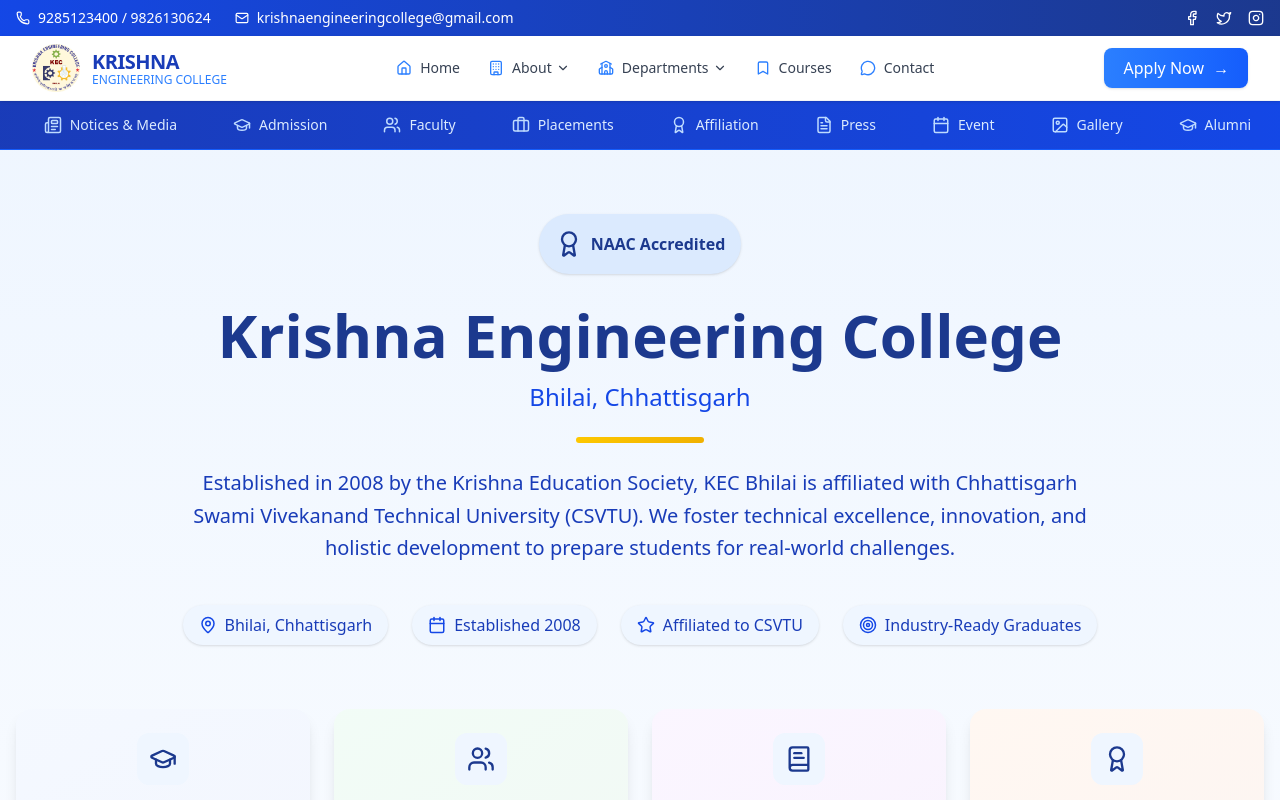
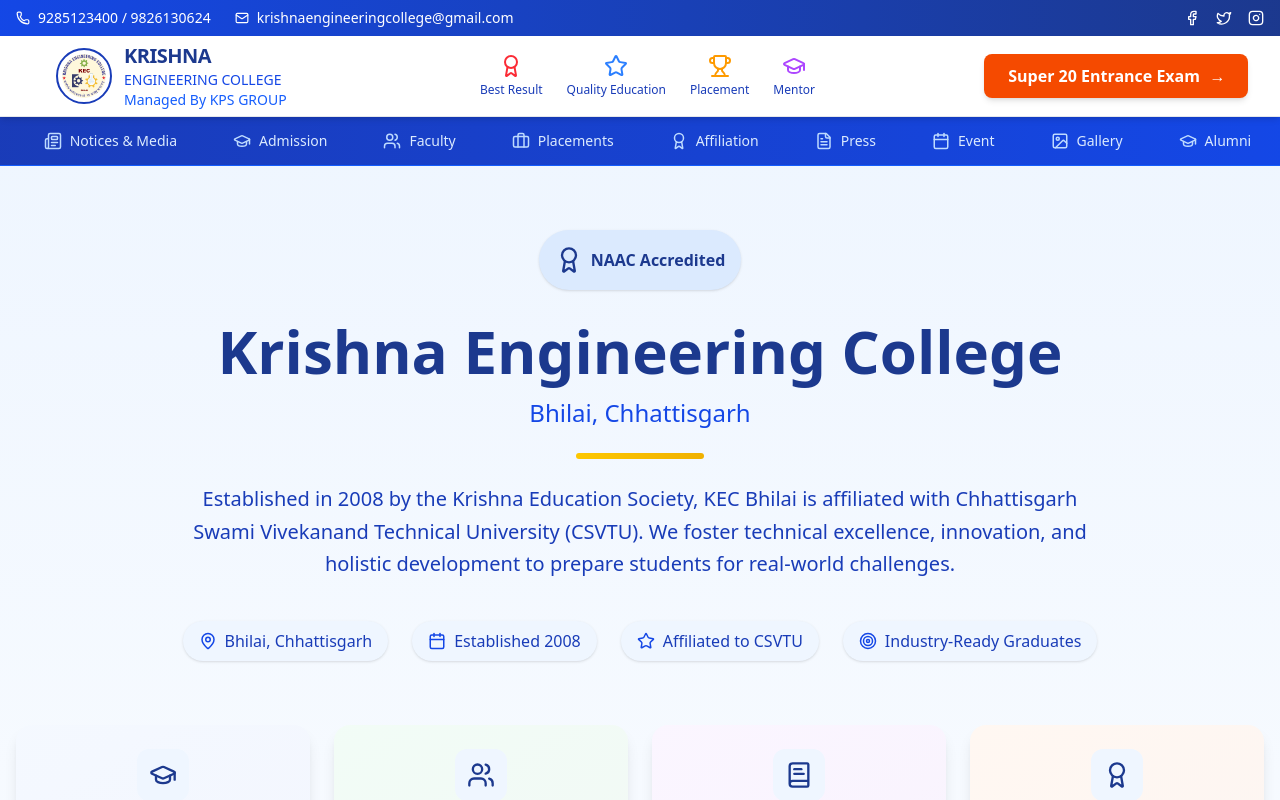
Before and after one commit to Shiv0717/college, a React (Vite) app: page /about in a window 1280 px wide. Shown: the top 800 px of the page. Built offline with nearby package versions, Linux system fonts and the light colour scheme.

Commit message:
Update project files

```diff
--- a/src/components/AboutSection.jsx
+++ b/src/components/AboutSection.jsx
@@ -186,11 +186,7 @@
                 for successful careers.
               </p>
 
-              <p className="text-gray-700 mb-6 leading-relaxed">
-                Our state-of-the-art infrastructure, experienced faculty, and
-                industry partnerships create an environment where students can
-                thrive academically and personally.
-              </p>
+
             </div>
 
             <motion.div
--- a/src/components/AchievementsMarquee.jsx
+++ b/src/components/AchievementsMarquee.jsx
@@ -1,5 +1,6 @@
 import React from "react";
 import Marquee from "react-fast-marquee";
+import CountUp from "react-countup";
 import {
   Trophy,
   Award,
@@ -14,9 +15,8 @@
   Bookmark,
   Heart,
   MapPin,
-  TrendingUp
+  TrendingUp,
 } from "lucide-react";
-
 
 const achievements = [
   { icon: <Building className="w-6 h-6 text-indigo-600" />, text: "AICTE Approved College" },
@@ -24,15 +24,14 @@
   { icon: <Briefcase className="w-6 h-6 text-blue-500" />, text: "Top Firm Placements" },
   { icon: <Users className="w-6 h-6 text-green-500" />, text: "120 CSE Seats" },
   { icon: <Trophy className="w-6 h-6 text-yellow-500" />, text: "₹10 LPA Placements" },
-    { icon: <MapPin className="w-6 h-6 text-red-500" />, text: "Bhilai Junwani Campus" }
+  { icon: <MapPin className="w-6 h-6 text-red-500" />, text: "Bhilai Junwani Campus" },
 ];
 
-
 const stats = [
-  { value: "240+", label: "Total B.Tech Seats", icon: <BookOpen className="w-8 h-8" /> },
-  { value: "₹6 LPA", label: "Avg Placement Package", icon: <TrendingUp className="w-8 h-8" /> },
-  { value: "80-99%", label: "Placement Rate", icon: <Users className="w-8 h-8" /> },
-  { value: "5 acres", label: "Campus Area", icon: <Building className="w-8 h-8" /> }
+  { value: 240, suffix: "+", label: "Total B.Tech Seats", icon: <BookOpen className="w-8 h-8" />, color: "text-blue-600" },
+  { value: 6, prefix: "₹", suffix: " LPA", label: "Avg Placement Package", icon: <TrendingUp className="w-8 h-8" />, color: "text-green-600" },
+  { value: 99, suffix: "%", label: "Placement Rate", icon: <Users className="w-8 h-8" />, color: "text-yellow-600" },
+  { value: 5, suffix: " acres", label: "Campus Area", icon: <Building className="w-8 h-8" />, color: "text-purple-600" },
 ];
 
 const Pill = ({ icon, text }) => (
@@ -44,14 +43,16 @@
   </div>
 );
 
-const StatCard = ({ value, label, icon }) => (
+const StatCard = ({ value, suffix, prefix, label, icon, color }) => (
   <div className="bg-gradient-to-br from-white to-blue-50 rounded-xl p-6 text-center border border-blue-100 hover:shadow-lg transition-all duration-300 hover:-translate-y-1 group">
     <div className="flex justify-center mb-3">
       <div className="p-2 rounded-full bg-blue-100 text-blue-700 group-hover:scale-110 transition-transform">
         {icon}
       </div>
     </div>
-    <div className="text-3xl font-bold text-blue-900 mb-1">{value}</div>
+    <div className={`text-3xl font-bold mb-1 ${color}`}>
+      <CountUp end={value} duration={2} prefix={prefix || ""} suffix={suffix || ""} />
+    </div>
     <div className="text-sm font-medium text-gray-600">{label}</div>
   </div>
 );
@@ -59,8 +60,6 @@
 const AchievementsMarquee = () => {
   return (
     <section className="w-full py-16 bg-gradient-to-b from-blue-50 to-white relative overflow-hidden">
-
-
       <div className="max-w-7xl mx-auto px-6 relative z-10">
         {/* Heading */}
         <div className="text-center mb-12">
@@ -91,13 +90,16 @@
         </div>
 
         {/* Stats Section */}
-        <div className="grid grid-cols-2 md:grid-cols-2 lg:grid-cols-4 gap-3 lg:gap-6  mt-12">
+        <div className="grid grid-cols-2 md:grid-cols-2 lg:grid-cols-4 gap-3 lg:gap-6 mt-12">
           {stats.map((stat, index) => (
             <StatCard
               key={index}
               value={stat.value}
               label={stat.label}
+              suffix={stat.suffix}
+              prefix={stat.prefix}
               icon={stat.icon}
+              color={stat.color}
             />
           ))}
         </div>
--- a/src/components/Navbar.jsx
+++ b/src/components/Navbar.jsx
@@ -5,20 +5,25 @@
 import {
   Menu,
   X,
-  GraduationCap,
   Users,
   Phone,
   ChevronDown,
   Home,
   BookOpen,
-  Briefcase,
-  School,
-  Bookmark,
-  MessageCircle,
+  Trophy,
+  Award,
+  Star,
+  GraduationCap,
   Building,
-  Target,
-  Heart,
 } from "lucide-react";
+
+const affiliations = [
+  { Icon: Award, label: "Best Result", color: "text-red-500" },
+  { Icon: Star, label: "Quality Education", color: "text-blue-500" },
+  { Icon: Trophy, label: "Placement", color: "text-amber-500" },
+  { Icon: GraduationCap, label: "Mentor", color: "text-purple-500" },
+
+];
 
 const Navbar = () => {
   const [isOpen, setIsOpen] = useState(false);
@@ -29,12 +34,12 @@
     {
       name: "Home",
       path: "/",
-      icon: <Home className="w-4 h-4" />
+      icon: <Home className="w-4 h-4" />,
     },
     {
       name: "About",
       path: "/about",
-      icon: <Building className="w-4 h-4" />,
+      icon: <Users className="w-4 h-4" />,
       dropdown: [
         { name: "About College", path: "/about" },
         { name: "Principal's Message", path: "/principal" },
@@ -48,7 +53,7 @@
     {
       name: "Departments",
       path: "/departments",
-      icon: <School className="w-4 h-4" />,
+      icon: <BookOpen className="w-4 h-4" />,
       dropdown: [
         { name: "Computer Science", path: "/departments/cse" },
         { name: "Mechanical Engineering", path: "/departments/mech" },
@@ -59,12 +64,12 @@
     {
       name: "Courses",
       path: "/courses",
-      icon: <Bookmark className="w-4 h-4" />
+      icon: <BookOpen className="w-4 h-4" />,
     },
     {
       name: "Contact",
       path: "/contact",
-      icon: <MessageCircle className="w-4 h-4" />
+      icon: <Phone className="w-4 h-4" />,
     },
   ];
 
@@ -74,118 +79,77 @@
   };
 
   return (
-    <nav className="bg-white text-gray-700 shadow-sm sticky top-0 z-50 border-b border-gray-100">
-      <div className="container mx-auto px-4 sm:px-6 lg:px-8">
-        <div className="flex items-center justify-between h-16">
-          {/* Logo */}
+    <nav className="bg-white text-blue-900 shadow-md sticky top-0 z-50 border-b border-gray-200">
+      <div className="max-w-7xl mx-auto px-4 sm:px-6 lg:px-8">
+        {/* Main navigation bar */}
+        <div className="flex items-center justify-between h-16 md:h-20">
+          {/* Logo Section */}
           <motion.div
   initial={{ opacity: 0, x: -20 }}
   animate={{ opacity: 1, x: 0 }}
   transition={{ duration: 0.5 }}
-            className="flex items-center space-x-3"
+  className="flex items-center space-x-3 px-4 py-2 md:px-6 md:py-4"
 >
-            <div className="flex items-center">
-              <div className="w-10 h-10 lg:w-12 lg:h-12 mr-3 bg-gradient-to-br from-blue-400 to-blue-600 rounded-xl flex items-center justify-center ">
-                <img src="/images/2025-08-27 19.10.46.jpg"></img>
+  <div className="flex-shrink-0">
+    <img
+      src="/images/2025-08-27 19.10.46.jpg"
+      className="w-12 h-12 md:w-14 md:h-14 rounded-full border-2 border-blue-800 p-1 object-cover"
+      alt="College Logo"
+    />
   </div>
   <div className="flex flex-col">
-                <span className="font-bold text-xl tracking-tight text-blue-800">KRISHNA</span>
-                <span className="text-xs text-blue-500 -mt-1">ENGINEERING COLLEGE</span>
-              </div>
+    <span className="font-bold text-lg md:text-xl tracking-tight">KRISHNA</span>
+    <span className="text-xs text-blue-700 md:text-sm">ENGINEERING COLLEGE</span>
+    <span className="text-xs text-blue-600 font-medium md:text-sm">Managed By KPS GROUP</span>
   </div>
 </motion.div>
 
-          {/* Desktop Nav */}
-          <div className="hidden md:flex space-x-1">
-            {navItems.map((item, index) => (
+          {/* Affiliations for Desktop */}
+          <div className="hidden lg:flex items-center space-x-6">
+            {affiliations.map(({ Icon, label, color }, index) => (
               <motion.div
-                key={item.name}
-                initial={{ opacity: 0, y: -10 }}
-                animate={{ opacity: 1, y: 0 }}
-                transition={{ duration: 0.3, delay: index * 0.1 }}
-                className="relative"
-                onMouseEnter={() => item.dropdown && setActiveDropdown(item.name)}
-                onMouseLeave={() => setActiveDropdown(null)}
+                key={index}
+                whileHover={{ scale: 1.05, y: -2 }}
+                className="flex flex-col items-center text-center group"
               >
-                <Link
-                  to={item.path}
-                  className="flex items-center px-3 py-2 text-sm font-medium rounded-lg transition-all duration-300 group relative"
-                >
-                  <span className="mr-2 text-blue-500 group-hover:text-blue-600 transition-colors">
-                    {item.icon}
+                <div className="relative">
+                  <Icon className={`h-6 w-6 ${color} group-hover:scale-110 transition-transform`} />
+                  <div className="absolute -inset-2 bg-blue-100 rounded-full opacity-0 group-hover:opacity-100 transition-opacity -z-10"></div>
+                </div>
+                <span className="text-xs text-blue-800 mt-1 font-medium whitespace-nowrap">
+                  {label}
                 </span>
-                  <span className="flex items-center gap-1 group-hover:text-blue-600 transition-colors">
-                    {item.name}
-                    {item.dropdown && (
-                      <motion.span
-                        animate={{ rotate: activeDropdown === item.name ? 180 : 0 }}
-                        transition={{ duration: 0.2 }}
-                      >
-                        <ChevronDown size={14} />
-                      </motion.span>
-                    )}
-                  </span>
-
-                  {/* Hover indicator */}
-                  <motion.div
-                    className="absolute bottom-0 left-0 w-full h-0.5 bg-blue-400"
-                    initial={{ scaleX: 0 }}
-                    whileHover={{ scaleX: 1 }}
-                    transition={{ duration: 0.2 }}
-                  />
-                </Link>
-
-                {/* Dropdown */}
-                <AnimatePresence>
-                  {activeDropdown === item.name && item.dropdown && (
-                    <motion.div
-                      initial={{ opacity: 0, y: 10 }}
-                      animate={{ opacity: 1, y: 0 }}
-                      exit={{ opacity: 0, y: 10 }}
-                      transition={{ duration: 0.2 }}
-                      className="absolute left-0 mt-1 w-56 bg-white text-gray-700 rounded-lg shadow-lg z-50 overflow-hidden border border-gray-100"
-                      onMouseEnter={() => setActiveDropdown(item.name)}
-                      onMouseLeave={() => setActiveDropdown(null)}
-                    >
-                      {item.dropdown.map((drop, i) => (
-                        <Link
-                          key={i}
-                          to={drop.path}
-                          className="block px-4 py-3 text-sm hover:bg-blue-50 hover:text-blue-600 transition-colors border-b border-gray-100 last:border-b-0"
-                        >
-                          {drop.name}
-                        </Link>
-                      ))}
-                    </motion.div>
-                  )}
-                </AnimatePresence>
               </motion.div>
             ))}
           </div>
 
-          {/* Apply Now Button */}
+          {/* Apply Now Button for Desktop */}
           <motion.div
             initial={{ opacity: 0, scale: 0.9 }}
             animate={{ opacity: 1, scale: 1 }}
             transition={{ duration: 0.5, delay: 0.2 }}
             className="hidden md:block"
           >
-            <motion.button
+           <motion.a
+  href="https://timer.addonforge.com/timer/1FAIpQLSeGCSTjQ1NPp99s8btnvjuJd8e_k8vPQWm5oQEHYNfmjCWHhA"
+  target="_blank"
+  rel="noopener noreferrer"
   whileHover={{
     scale: 1.05,
-                boxShadow: "0 5px 15px -3px rgba(66, 153, 225, 0.3)",
+    boxShadow: "0 8px 20px -5px rgba(234, 88, 12, 0.5)", // orange shadow
   }}
   whileTap={{ scale: 0.95 }}
-              className="bg-gradient-to-r from-blue-500 to-blue-600 text-white font-medium px-5 py-2 rounded-lg shadow-sm hover:shadow-md transition-all duration-300 flex items-center space-x-2"
+  className="bg-orange-600 text-white font-bold px-6 py-2.5 rounded-lg shadow-md hover:bg-orange-500 transition-colors duration-300 flex items-center space-x-2"
 >
-              <span><Link to={'/admission'}>Apply Now</Link></span>
+  <span>Super 20 Entrance Exam</span>
   <motion.span
-                animate={{ x: [0, 3, 0] }}
+    animate={{ x: [0, 4, 0] }}
     transition={{ repeat: Infinity, duration: 1.5 }}
   >
     →
   </motion.span>
-            </motion.button>
+</motion.a>
+
           </motion.div>
 
           {/* Mobile menu button */}
@@ -193,13 +157,16 @@
             <motion.button
               whileTap={{ scale: 0.9 }}
               onClick={toggleMenu}
-              className="inline-flex items-center justify-center p-2 rounded-md text-blue-600 hover:bg-blue-50 transition-colors"
+              className="inline-flex items-center justify-center p-2 rounded-md text-blue-900 hover:bg-blue-50 transition-colors"
               aria-label="Toggle menu"
             >
-              {isOpen ? <X className="h-5 w-5" /> : <Menu className="h-5 w-5" />}
+              {isOpen ? <X className="h-6 w-6" /> : <Menu className="h-6 w-6" />}
             </motion.button>
           </div>
         </div>
+
+
+
       </div>
 
       {/* Mobile Menu */}
@@ -210,18 +177,47 @@
             animate={{ opacity: 1, height: "auto" }}
             exit={{ opacity: 0, height: 0 }}
             transition={{ duration: 0.3 }}
-            className="md:hidden bg-white shadow-xl overflow-hidden border-t border-gray-100"
+            className="md:hidden bg-white shadow-xl overflow-hidden border-t border-gray-200"
           >
             <div className="px-2 pt-2 pb-4 space-y-1">
+              {/* Mobile Affiliations */}
+              <div className="px-3 py-4 border-b border-gray-200">
+                <h3 className="text-sm font-semibold text-blue-800 mb-3 text-center">
+                  RECOGNITIONS & AWARDS
+                </h3>
+                <div className="grid grid-cols-2 gap-3">
+                  {affiliations.map(({ Icon, label, color }, index) => (
+                    <motion.div
+                      key={index}
+                      initial={{ opacity: 0, scale: 0.8 }}
+                      animate={{ opacity: 1, scale: 1 }}
+                      transition={{ delay: index * 0.1 }}
+                      className="flex flex-col items-center p-3 bg-blue-50 rounded-lg border border-blue-100"
+                    >
+                      <Icon className={`h-6 w-6 ${color} mb-1`} />
+                      <span className="text-xs text-blue-800 text-center font-medium">
+                        {label}
+                      </span>
+                    </motion.div>
+                  ))}
+                </div>
+              </div>
+
               {navItems.map((item, index) => (
                 <div key={index} className="border-b border-gray-100 last:border-b-0">
                   <div
-                    className="flex items-center justify-between px-3 py-3 text-base font-medium rounded-lg text-gray-700 hover:bg-blue-50 transition-colors"
-                    onClick={() => item.dropdown ? toggleMobileDropdown(item.name) : setIsOpen(false)}
+                    className="flex items-center justify-between px-3 py-3 text-base font-medium rounded-lg text-blue-900 hover:bg-blue-50 transition-colors"
+                    onClick={() =>
+                      item.dropdown ? toggleMobileDropdown(item.name) : setIsOpen(false)
+                    }
                   >
                     <div className="flex items-center">
-                      <span className="mr-3 text-blue-500">{item.icon}</span>
-                      <Link to={item.path} onClick={() => !item.dropdown && setIsOpen(false)}>
+                      <span className="mr-3">{item.icon}</span>
+                      <Link
+                        to={item.path}
+                        onClick={() => !item.dropdown && setIsOpen(false)}
+                        className="font-medium"
+                      >
                         {item.name}
                       </Link>
                     </div>
@@ -229,9 +225,8 @@
                       <motion.span
                         animate={{ rotate: mobileDropdown === item.name ? 180 : 0 }}
                         transition={{ duration: 0.2 }}
-                        className="text-blue-400"
                       >
-                        <ChevronDown size={16} />
+                        <ChevronDown size={18} />
                       </motion.span>
                     )}
                   </div>
@@ -244,13 +239,13 @@
                         animate={{ opacity: 1, height: "auto" }}
                         exit={{ opacity: 0, height: 0 }}
                         transition={{ duration: 0.2 }}
-                        className="ml-6 bg-blue-50 rounded-lg overflow-hidden"
+                        className="ml-6 bg-blue-50 rounded-lg overflow-hidden my-1"
                       >
                         {item.dropdown.map((drop, i) => (
                           <Link
                             key={i}
                             to={drop.path}
-                            className="block px-4 py-3 text-sm text-gray-600 hover:text-blue-600 hover:bg-blue-100 transition-colors border-b border-blue-100 last:border-b-0"
+                            className="block px-4 py-3 text-sm text-blue-800 hover:text-blue-600 hover:bg-blue-100 transition-colors border-b border-blue-100 last:border-b-0"
                             onClick={() => setIsOpen(false)}
                           >
                             {drop.name}
@@ -266,10 +261,12 @@
               <div className="px-3 pt-3">
                 <motion.button
                   whileTap={{ scale: 0.95 }}
-                  className="w-full bg-gradient-to-r from-blue-500 to-blue-600 text-white font-medium px-4 py-3 rounded-lg shadow-sm hover:shadow-md transition-all flex items-center justify-center space-x-2"
+                  className="w-full bg-blue-700 text-white font-bold px-4 py-3 rounded-lg shadow-md hover:bg-blue-600 transition-colors flex items-center justify-center space-x-2"
                   onClick={() => setIsOpen(false)}
                 >
-                  <span><Link to={'/admission'}>Apply Now</Link></span>
+                  <span>
+                    <Link to={"/admission"}>Apply Now</Link>
+                  </span>
                   <span>→</span>
                 </motion.button>
               </div>
```
Lines whose indentation alone changed are shown as unchanged.
